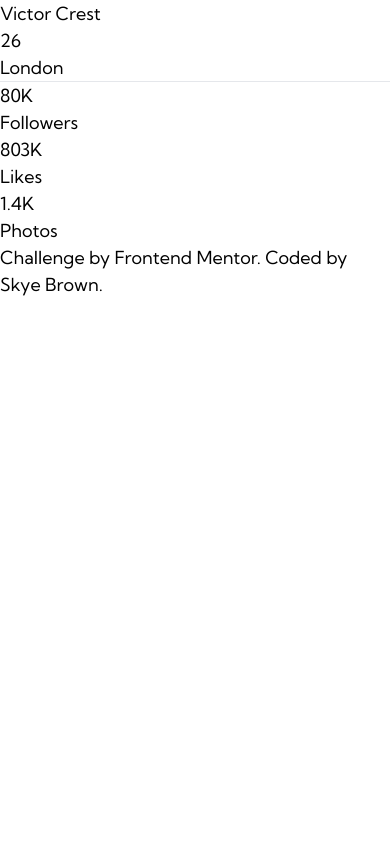
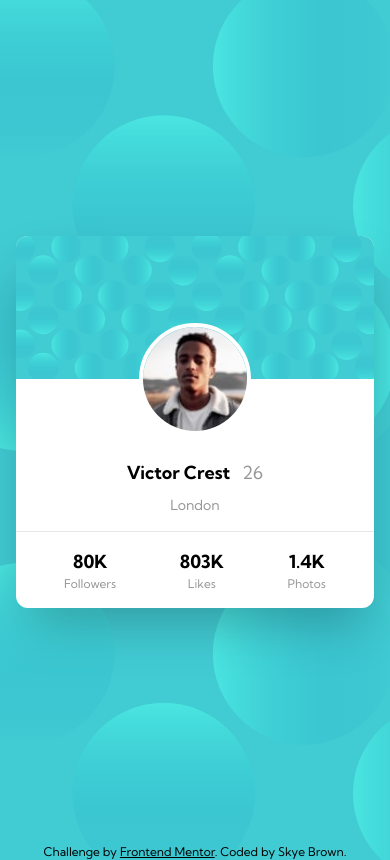
Before and after one commit to skyebrownh/profile-card-component, a plain HTML site: page index.html in a window 390 px wide. Drawn offline with nearby package versions, Linux system fonts and the light colour scheme.

Commit message:
mobile styles

```diff
--- a/index.html
+++ b/index.html
@@ -30,47 +30,70 @@
       body {
         font-size: 18px;
         font-family: 'Kumbh Sans', sans-serif;
+        background-image: url('./images/bg-pattern-card.svg');
+        background-repeat: no-repeat;
+        background-size: cover;
       }
     </style>
   </head>
   <body>
-    <main>
+    <main class="w-screen h-screen flex justify-center items-center">
       <!-- card -->
-      <div>
+      <div
+        class="w-11/12 mx-auto bg-white rounded-xl shadow-2xl max-w-sm text-center"
+      >
+        <!-- images -->
+        <img
+          src="./images/bg-pattern-card.svg"
+          alt="card pattern"
+          class="rounded-t-xl w-full relative z-10"
+        />
+        <img
+          src="./images/image-victor.jpg"
+          alt="Victor headshot"
+          class="w-28 h-28 rounded-full mx-auto -mt-14 border-4 border-white relative z-20"
+        />
         <!-- content -->
-        <div>
-          <h1>Victor Crest</h1>
-          <span>26</span>
-          <p>London</p>
+        <div class="pt-6 pb-4">
+          <h1 class="font-bold text-lg mb-2">
+            Victor Crest
+            <span class="font-normal ml-2" style="color: hsl(0, 0%, 59%)"
+              >26</span
+            >
+          </h1>
+          <p class="text-sm" style="color: hsl(0, 0%, 59%)">London</p>
         </div>
 
         <hr />
 
         <!-- stats -->
-        <div>
+        <div class="flex justify-around items-center p-4">
           <!-- followers -->
           <div>
-            <h3>80K</h3>
-            <p>Followers</p>
+            <h3 class="text-lg font-bold">80K</h3>
+            <p class="text-xs" style="color: hsl(0, 0%, 59%)">Followers</p>
           </div>
           <!-- likes -->
           <div>
-            <h3>803K</h3>
-            <p>Likes</p>
+            <h3 class="text-lg font-bold">803K</h3>
+            <p class="text-xs" style="color: hsl(0, 0%, 59%)">Likes</p>
           </div>
           <!-- photos -->
           <div>
-            <h3>1.4K</h3>
-            <p>Photos</p>
+            <h3 class="text-lg font-bold">1.4K</h3>
+            <p class="text-xs" style="color: hsl(0, 0%, 59%)">Photos</p>
           </div>
         </div>
       </div>
     </main>
-    <div>
+    <footer class="w-full text-xs text-center">
       Challenge by
-      <a href="https://www.frontendmentor.io?ref=challenge" target="_blank"
+      <a
+        href="https://www.frontendmentor.io?ref=challenge"
+        target="_blank"
+        class="underline"
         >Frontend Mentor</a
       >. Coded by Skye Brown.
-    </div>
+    </footer>
   </body>
 </html>
```
